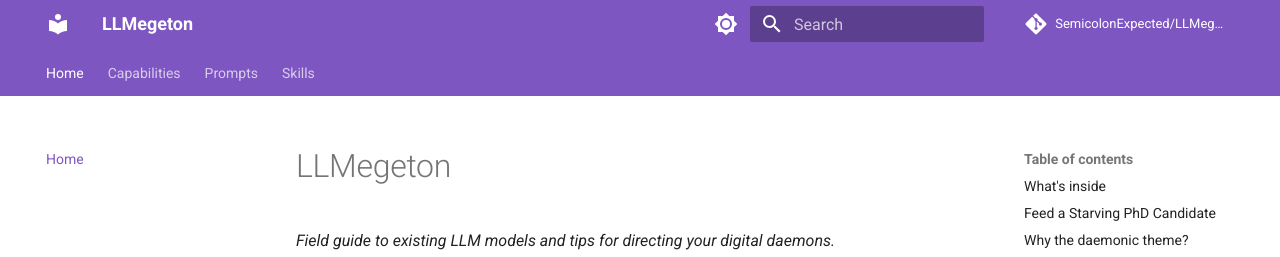
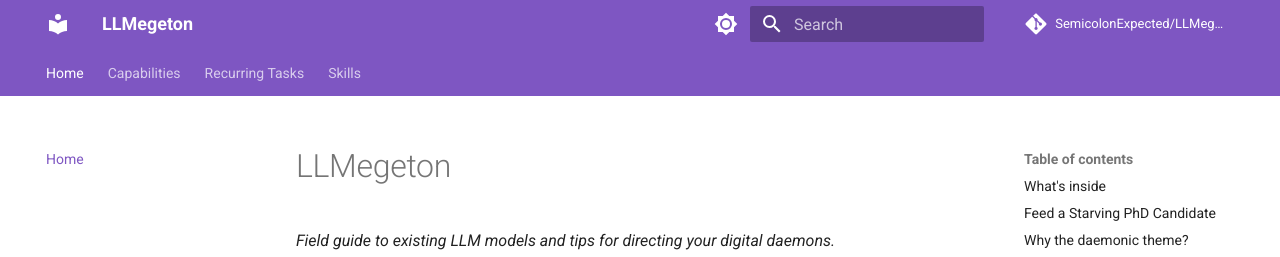
Before and after one commit to SemicolonExpected/LLMegeton, an MkDocs documentation site: the page built from docs/index.md, in a window 1280 px wide and 900 px high. Shown: the top 257 px of the window. Built offline with MkDocs 1.6.1 and Material for MkDocs 9.7.7, drawn with Linux system fonts in a browser that asks for light colours; comment, search, counter and statistics services are not loaded.

Commit message:
Rename Prompts nav section to Recurring Tasks

```diff
--- a/mkdocs.yml
+++ b/mkdocs.yml
@@ -49,5 +49,5 @@ markdown_extensions:
 nav:
   - Home: index.md
   - Capabilities: capabilities/index.md
-  - Prompts: prompts/index.md
+  - Recurring Tasks: prompts/index.md
   - Skills: skills/index.md
```
